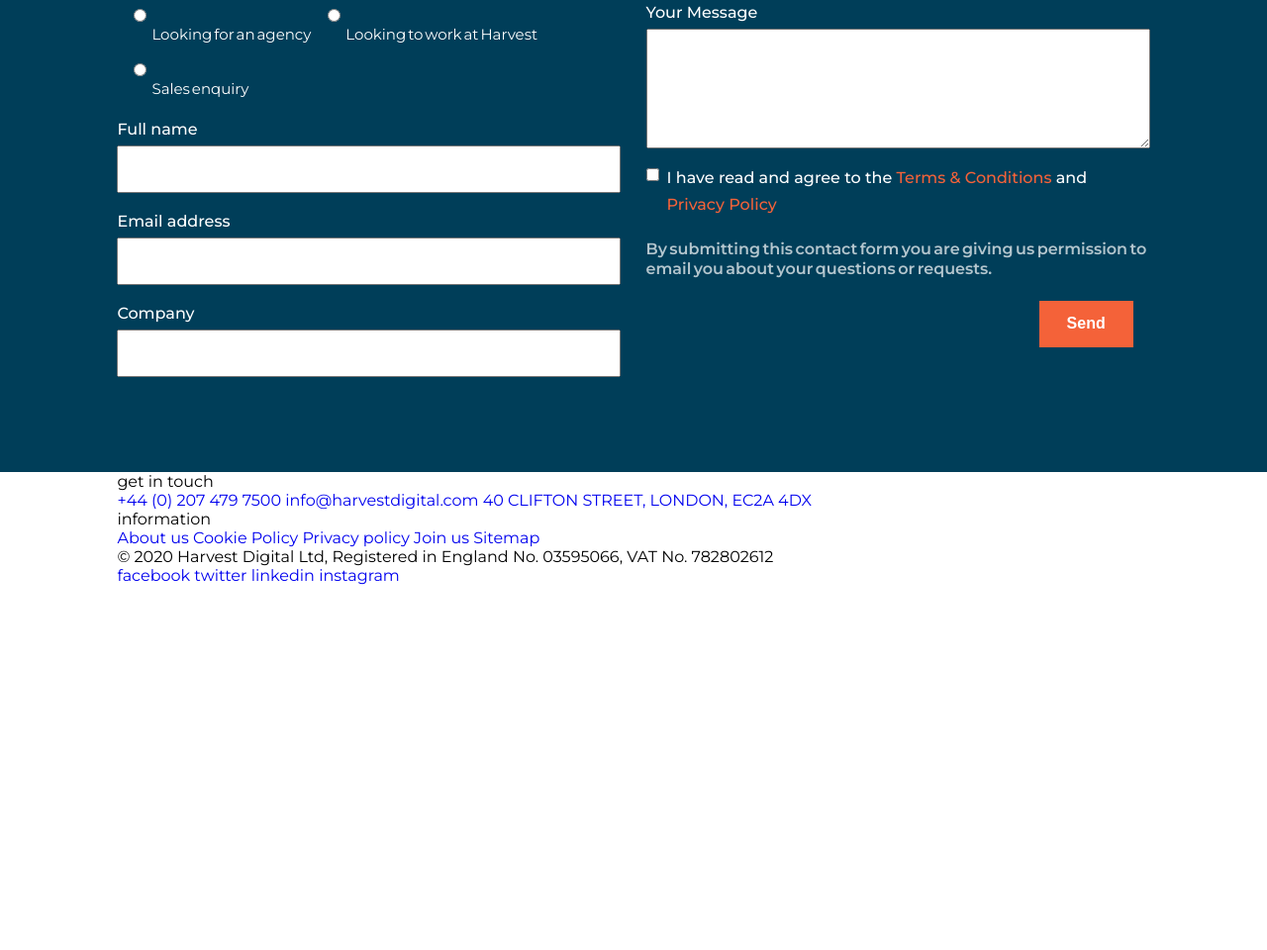
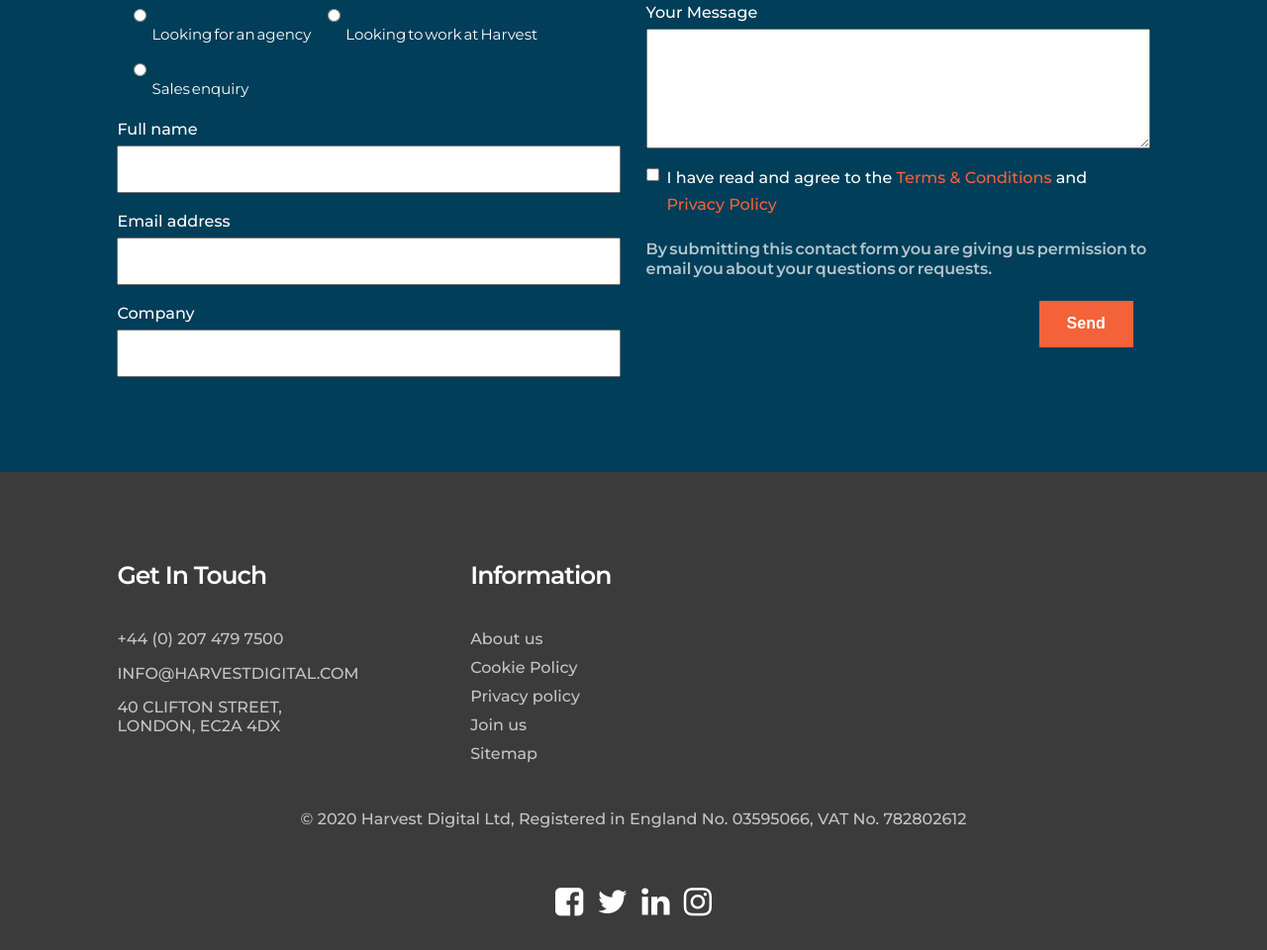
Before and after one commit to sadityaprdxn/SASS-PRACTICE, a plain HTML site: page index.html in a window 1280 px wide. Shown: the part 3483-4443 px from the top of the page at 99% size. Before the commit the page ends 4074 px from the top, so only its background shows below. Drawn offline with Linux system fonts and the light colour scheme.

Commit message:
index page footer section styling added

```diff
--- /dev/null
+++ b/assets/sass/module/_footer.scss
@@ -0,0 +1,81 @@
+footer {
+	padding: 2% 0 2.5%;
+	background: #3C3B3B;
+	color: #ededed;
+
+	a ,
+	p {
+		@include textcharacteristics(rgba(255,255,255,0.7),16px,500);
+		-webkit-transition: all .3s ease;
+		transition: all .3s ease;
+	}
+
+	p {
+		padding-top: 3.5%;
+		text-align: center;
+	}
+
+	h5 {
+		padding-top: 64px;
+		margin-bottom: 40px;
+		@include textcharacteristics(#FFF,25px,600,capitalize);
+		letter-spacing: -1px;
+	}
+
+	.company-info {
+		@include flex(wrap,row,flex-start);
+	}
+
+	.contact {
+		width: 21%;
+		margin-right: 13.2%;
+		text-transform: uppercase;
+
+		li {
+			display: block;
+			text-align: left;
+			padding-bottom: 7%;
+		}
+	}
+
+	.information {
+
+		li {
+			display: block;
+			text-align: left;
+			padding-bottom: 7%;
+		}
+	}
+
+	.footer-social-icons {
+		padding-top: 5.6%;
+		text-align: center;
+
+		a {
+			padding: 0 5px;
+			@extend %hide-text;
+
+			&::before {
+				display: flex;
+				justify-content: center;
+				align-items: center;
+			}
+
+			&.facebook::before {
+				@include  pseudoElement('\f082',33px,#FFF);
+			}
+
+			&.twitter::before {
+				@include  pseudoElement('\f099',33px,#FFF);
+			}
+
+			&.linked-in::before {
+				@include  pseudoElement('\f0e1',33px,#FFF);
+			}
+
+			&.instagram::before {
+				@include  pseudoElement('\f16d',33px,#FFF);
+			}
+		}
+	}
+}
--- a/assets/sass/style.scss
+++ b/assets/sass/style.scss
@@ -10,3 +10,4 @@
 @import 'module/partnership';
 @import 'module/affiliation';
 @import 'module/getintouch';
+@import 'module/footer';
```
Also changed, not shown: assets/css/style.css.
